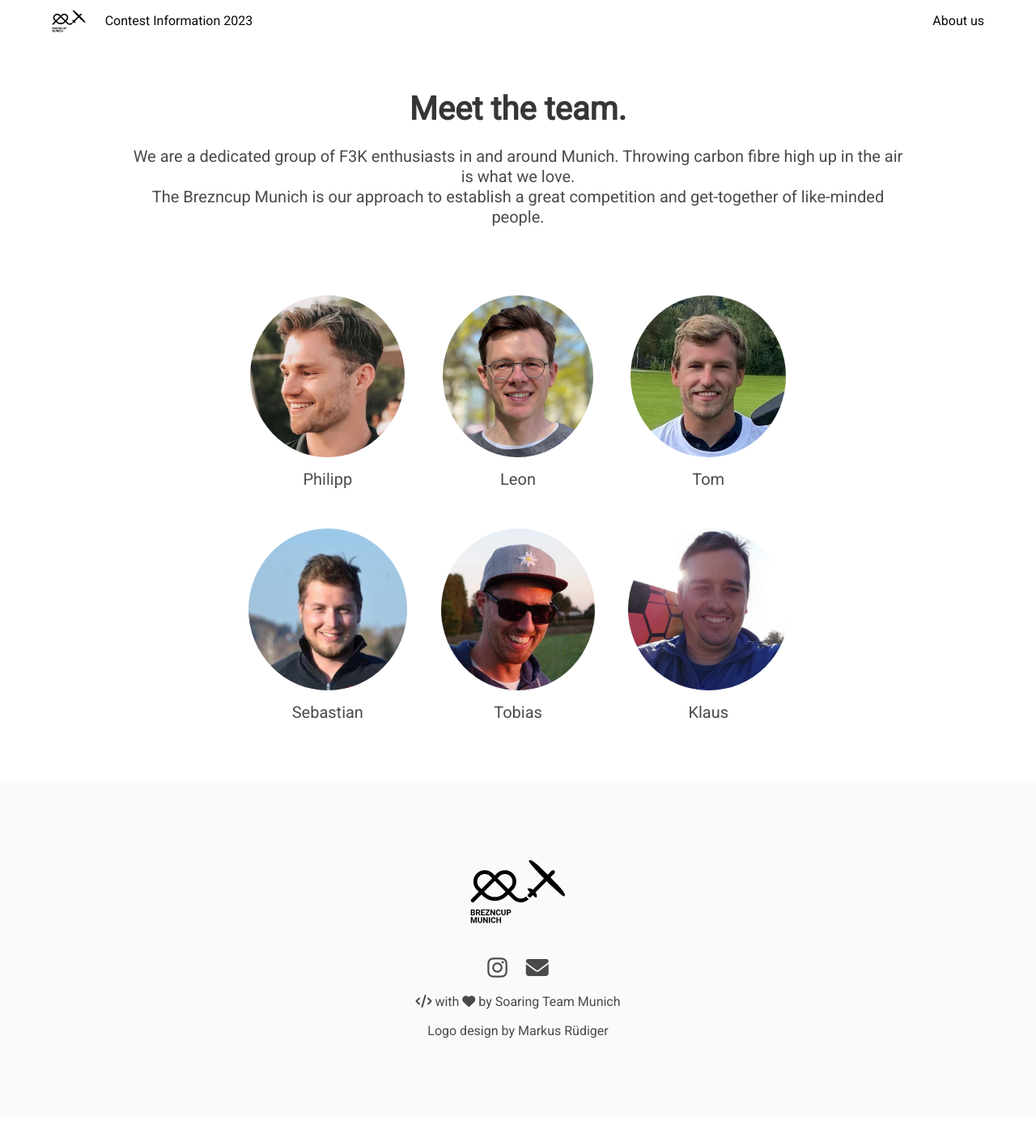
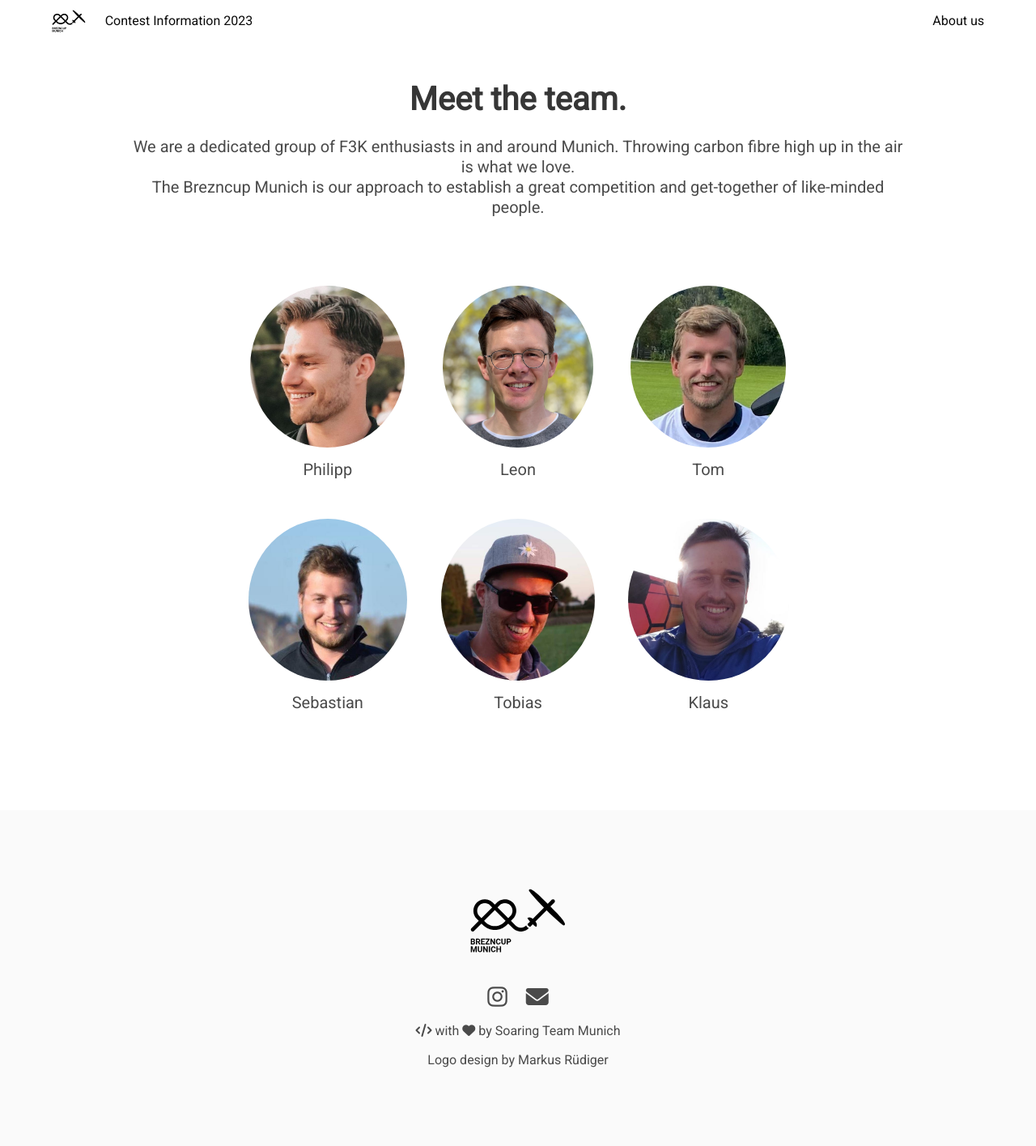
Before and after one commit to leonwenning/brezncup-munich, a Jekyll site: the page built from about.html, in a window 1280 px wide. Shown: the whole page at 81% size. Built offline with Jekyll 4.4.1, drawn with Linux system fonts in a browser that asks for light colours; nearby versions of some CDN libraries; before the commit the page ends 1380 px from its top, so only the background shows below that.

Commit message:
add section to about.html; remove overflow-x

```diff
--- a/_sass/base.scss
+++ b/_sass/base.scss
@@ -12,7 +12,6 @@ body {
   color: $bodyColor;
   font-family: "Roboto";
   position: relative;
-  overflow-x: hidden;
 }
 
 .banner {
--- a/about.html
+++ b/about.html
@@ -3,8 +3,9 @@ layout: default
 title: About
 ---
 {% include navbar.html %}
+<section class="section is-small">
 <div class="container">
-    <div class="columns mt-6 is-mobile is-centered">
+    <div class="columns is-mobile is-centered">
         <div class="column has-text-centered is-10">
             <h1 class="title is-2 is-spaced">Meet the team.</h1>
             <p class="subtitle is-size-5">We are a dedicated group of F3K enthusiasts in and around Munich.
@@ -58,3 +59,4 @@ title: About
         <div class="column is-hidden-mobile my-3"></div>
     </div>
 </div>
+</section>
```
